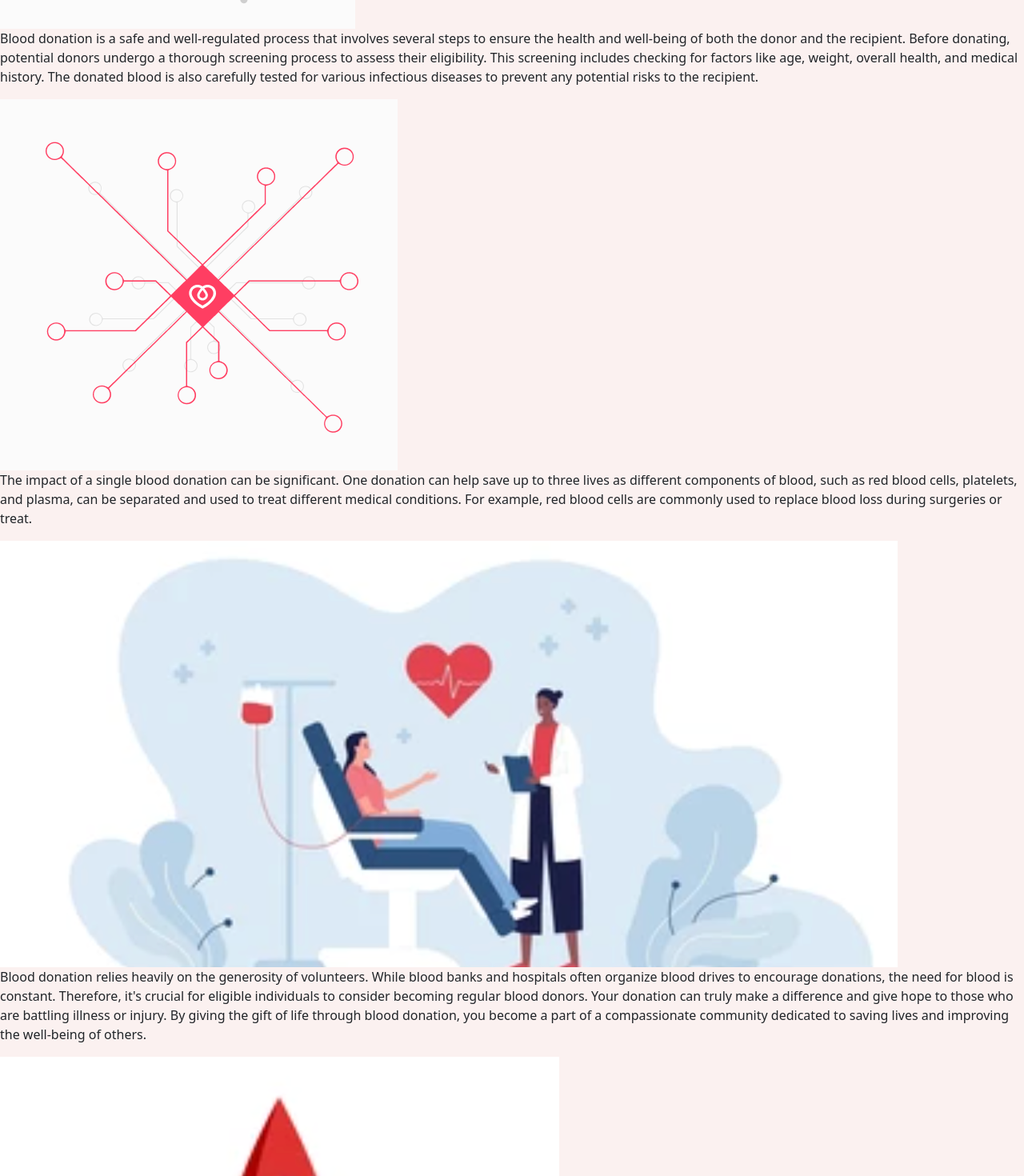
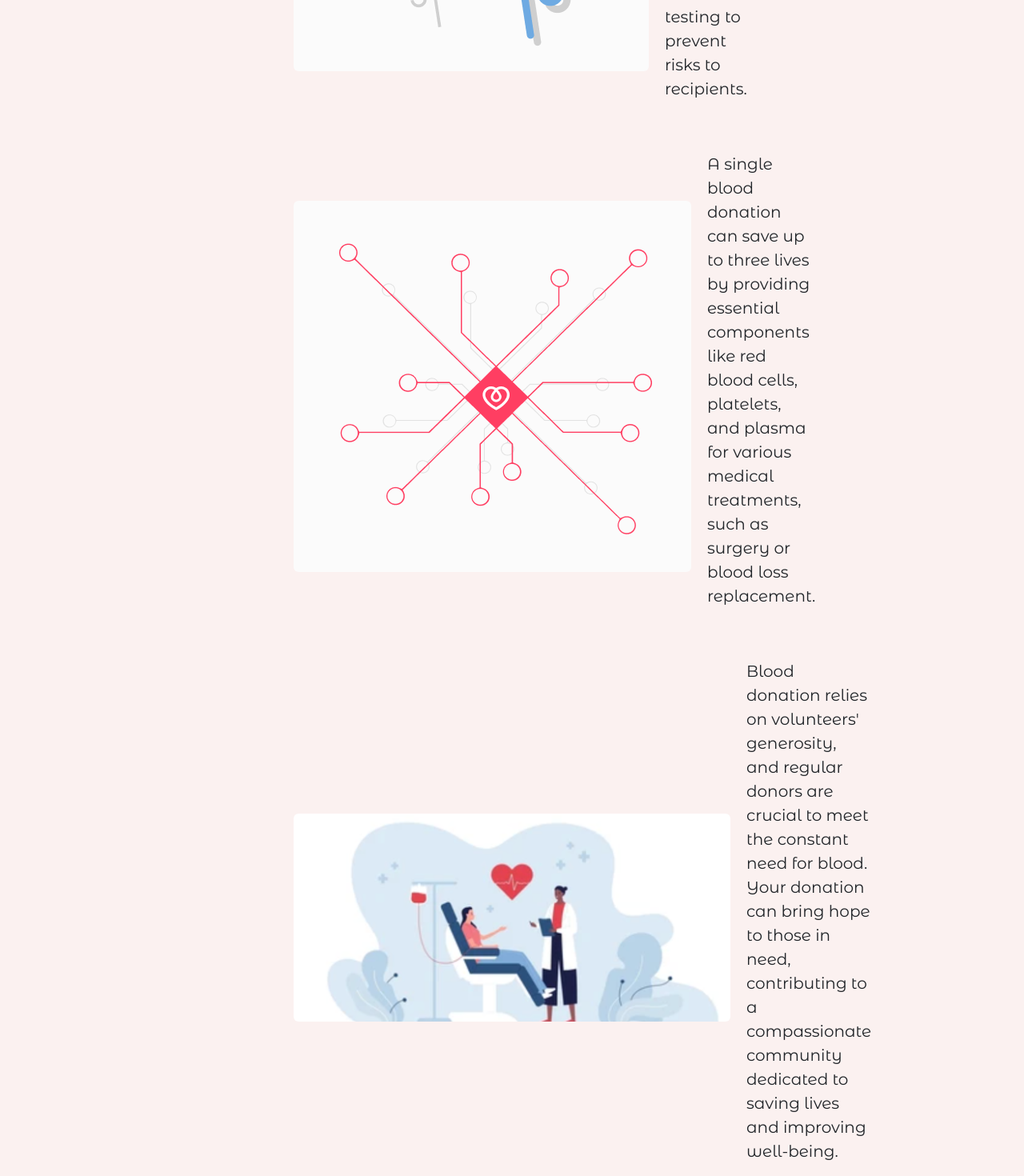
Before and after one commit to HadeerHassan28/Blood-Donation-App, a React (Create React App) app: page /blogs in a window 1280 px wide. Shown: the part 440-1910 px from the top of the page at 80% size. Built offline with nearby package versions, Linux system fonts and the light colour scheme.

Commit message:
paragraphs are done, the layout i done but need to adjust the size of imgse

```diff
--- a/src/Components/Blogs/Blogs.jsx
+++ b/src/Components/Blogs/Blogs.jsx
@@ -7,39 +7,47 @@ const Blogs = () => {
       id: 1,
       src: "/assets/blogs/1.png",
       description:
-        "Blood donation is a safe and well-regulated process that involves several steps to ensure the health and well-being of both the donor and the recipient. Before donating, potential donors undergo a thorough screening process to assess their eligibility. This screening includes checking for factors like age, weight, overall health, and medical history. The donated blood is also carefully tested for various infectious diseases to prevent any potential risks to the recipient.",
+        "Blood donation is a regulated and safe process with thorough screening to assess donor eligibility and testing to prevent risks to recipients.",
     },
     {
       id: 2,
       src: "/assets/blogs/2.png",
       description:
-        "The impact of a single blood donation can be significant. One donation can help save up to three lives as different components of blood, such as red blood cells, platelets, and plasma, can be separated and used to treat different medical conditions. For example, red blood cells are commonly used to replace blood loss during surgeries or treat.",
+        "A single blood donation can save up to three lives by providing essential components like red blood cells, platelets, and plasma for various medical treatments, such as surgery or blood loss replacement.",
     },
     {
       id: 3,
       src: "/assets/blogs/3.png",
       description:
-        "Blood donation relies heavily on the generosity of volunteers. While blood banks and hospitals often organize blood drives to encourage donations, the need for blood is constant. Therefore, it's crucial for eligible individuals to consider becoming regular blood donors. Your donation can truly make a difference and give hope to those who are battling illness or injury. By giving the gift of life through blood donation, you become a part of a compassionate community dedicated to saving lives and improving the well-being of others.",
+        "Blood donation relies on volunteers' generosity, and regular donors are crucial to meet the constant need for blood. Your donation can bring hope to those in need, contributing to a compassionate community dedicated to saving lives and improving well-being.",
     },
     {
       id: 4,
       src: "/assets/blogs/4-4.png",
       description:
-        "Blood types are classified into four main groups: A, B, AB, and O. Type O negative is considered a universal donor, compatible with all blood types. Conversely, individuals with AB positive are universal recipients, able to receive blood from any type. Matching blood types is crucial in transfusions to minimize risks and maximize effectiveness.",
+        "Blood types are categorized into four main groups: A, B, AB, and O. Type O negative is a universal donor, compatible with all blood types, while individuals with AB positive are universal recipients, able to receive blood from any type. Ensuring the compatibility of blood types is vital during transfusions to minimize risks and optimize effectiveness.",
     },
     {
       id: 5,
       src: "/assets/blogs/5.png",
       description:
-        "Individuals who wish to donate blood generally need to be at least 17 or 18 years old, in good health, meet weight requirements, and have a sufficient hemoglobin level. Factors such as recent travel or medical treatments may temporarily defer donation. It's essential to consult the local blood donation center or blood bank for precise eligibility criteria, as guidelines may vary by region.",
+        "Individuals typically need to be at least 17 or 18 years old, in good health, meet weight requirements, and have an adequate hemoglobin level. Certain factors like recent travel or medical treatments may result in temporary deferral. It's important to consult the local blood donation center or blood bank for specific eligibility criteria as guidelines can vary by region.",
     },
   ];
   return (
-    <div>
+    <div className="container">
       {imgsPrag.map((img, index) => (
-        <div key={index} className="imgParaContainer">
-          <img src={img.src} alt={`Iamge ${index + 1}`} className="img" />
-          <p className="p">{img.description}</p>
+        <div className="row d-flex justify-content-center mb-5" key={img.id}>
+          <div className="col-md-6">
+            <div className="d-flex align-items-center">
+              <img
+                src={img.src}
+                alt={`Image ${index + 1}`}
+                className="img-fluid rounded  "
+              />
+              <p className={`${styles.p} `}>{img.description}</p>
+            </div>
+          </div>
         </div>
       ))}
     </div>
--- a/src/Components/Blogs/Blogs.module.css
+++ b/src/Components/Blogs/Blogs.module.css
@@ -1,6 +1,7 @@
 .imgParaContainer {
   display: flex;
   align-items: center;
+  justify-content: center;
   margin-bottom: 10px;
 }
 
@@ -12,5 +13,8 @@
   margin-right: 10px;
 }
 .p {
+  font-family: "Montserrat Alternates", sans-serif;
+  font-size: 20px;
   flex: 1;
+  margin-left: 20px;
 }
```
